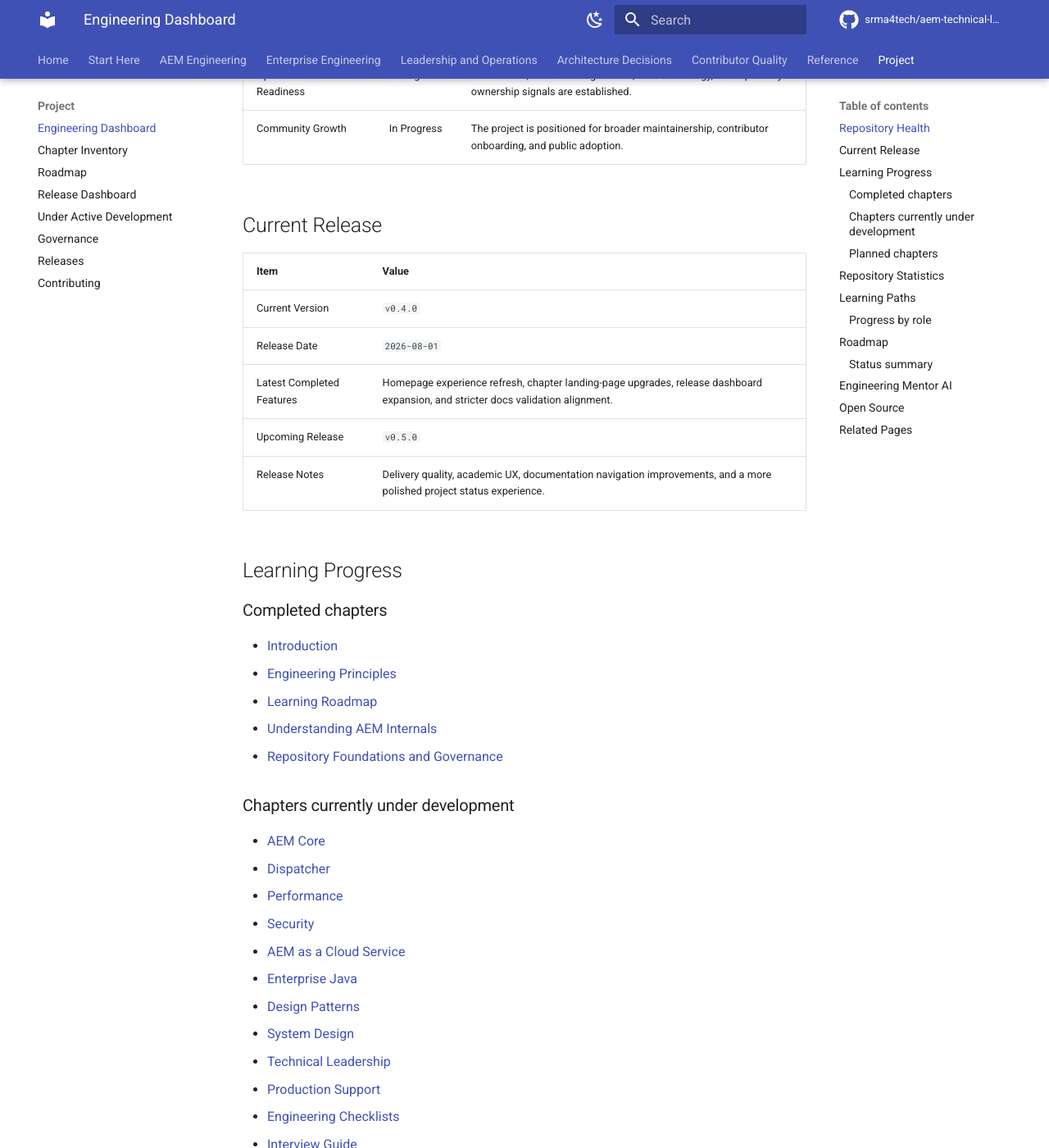
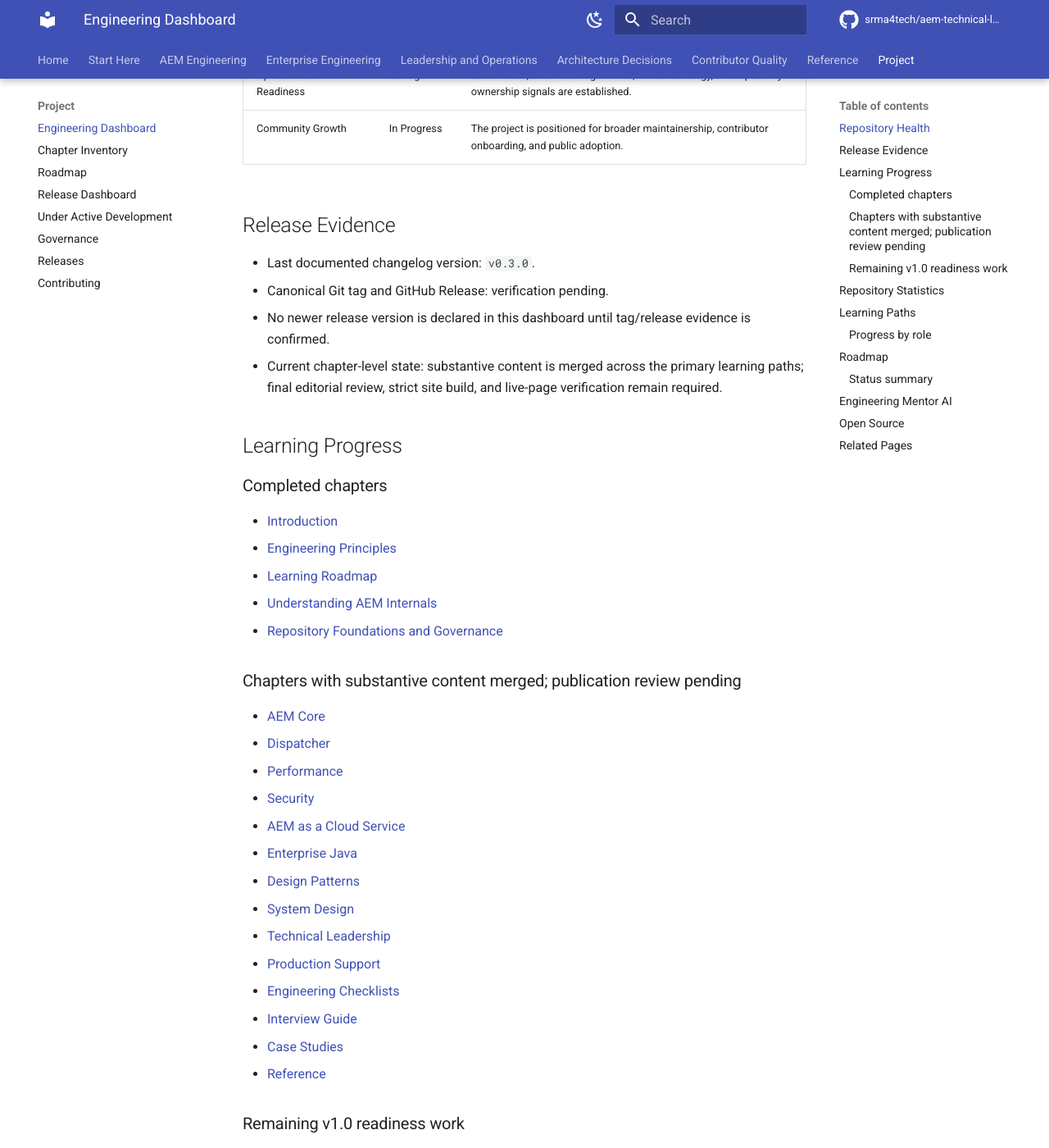
Before and after one commit to srma4tech/aem-technical-lead-playbook, an MkDocs documentation site: the page built from docs/engineering-dashboard.md, in a window 1280 px wide and 1400 px high, scrolled down 1206 px. Shown: the whole window at 82% size. Built offline with MkDocs 1.6.1 and Material for MkDocs 9.7.7, drawn with Linux system fonts in a browser that asks for light colours; comment, search, counter and statistics services are not loaded; some of the changed text lies outside the part shown.

Commit message:
docs: replace stale progress claims with evidence-based status

````diff
--- a/docs/engineering-dashboard.md
+++ b/docs/engineering-dashboard.md
@@ -5,8 +5,8 @@ This dashboard is the central status surface for the AEM Technical Lead Playbook
 
 ## Repository Health
 
-!!! warning "Baseline reconciliation in progress"
-The dashboard records `v0.4.0` and 74% overall progress, while `CHANGELOG.md` and the Release Dashboard identify `v0.3.0` as the latest documented release. The release tag and GitHub release evidence must be checked before choosing a canonical version. Overall and role-based progress figures are provisional until a chapter-level acceptance inventory supports them.
+!!! warning "Release evidence pending"
+The last documented changelog version is `v0.3.0`, while this dashboard previously recorded `v0.4.0`. Canonical Git tag and GitHub Release evidence still needs verification. Do not use a percentage estimate as a completion claim; chapter status is tracked in the inventory and requires editorial and live-site evidence.
 
 The repository is evolving from a strong documentation foundation into an engineering education platform with clearer delivery signals, role-based progression, and production-readiness language.
 
@@ -22,15 +22,12 @@ The repository is evolving from a strong documentation foundation into an engine
 | Open Source Readiness      | Strong      | Governance, contribution guidance, release strategy, and repository ownership signals are established.              |
 | Community Growth           | In Progress | The project is positioned for broader maintainership, contributor onboarding, and public adoption.                  |
 
-## Current Release
+## Release Evidence
 
-| Item                      | Value                                                                                                                            |
-| ------------------------- | -------------------------------------------------------------------------------------------------------------------------------- |
-| Current Version           | `v0.4.0`                                                                                                                         |
-| Release Date              | `2026-08-01`                                                                                                                     |
-| Latest Completed Features | Homepage experience refresh, chapter landing-page upgrades, release dashboard expansion, and stricter docs validation alignment. |
-| Upcoming Release          | `v0.5.0`                                                                                                                         |
-| Release Notes             | Delivery quality, academic UX, documentation navigation improvements, and a more polished project status experience.             |
+- Last documented changelog version: `v0.3.0`.
+- Canonical Git tag and GitHub Release: verification pending.
+- No newer release version is declared in this dashboard until tag/release evidence is confirmed.
+- Current chapter-level state: substantive content is merged across the primary learning paths; final editorial review, strict site build, and live-page verification remain required.
 
 ## Learning Progress
 
@@ -42,7 +39,7 @@ The repository is evolving from a strong documentation foundation into an engine
 - [Understanding AEM Internals](20-understanding-aem-internals/README.md)
 - [Repository Foundations and Governance](https://github.com/srma4tech/aem-technical-lead-playbook/blob/main/README.md)
 
-### Chapters currently under development
+### Chapters with substantive content merged; publication review pending
 
 - [AEM Core](02-aem-core/README.md)
 - [Dispatcher](03-dispatcher/README.md)
@@ -59,18 +56,15 @@ The repository is evolving from a strong documentation foundation into an engine
 - [Case Studies](14-case-studies/README.md)
 - [Reference](15-reference/README.md)
 
-### Planned chapters
+### Remaining v1.0 readiness work
 
-- Advanced enterprise architecture playbooks
-- Public ready-to-ship release and maintainer enablement
-- Broader contributor-led editorial maturity model
+- Technical and editorial audit across all substantive chapters
+- Verify strict MkDocs build and GitHub Pages deployment
+- Inspect live pages, navigation, responsive layout, and key links
+- Confirm canonical release tag and GitHub Release evidence
+- Resolve any remaining accessibility, source, or content-quality gaps
 
-```mermaid
-pie title Learning Progress Mix
-    "Completed" : 5
-    "In Progress" : 14
-    "Planned" : 3
-```
+Progress percentages are intentionally omitted until the chapter inventory supports a defensible acceptance-based calculation.
 
 ## Repository Statistics
 
@@ -78,16 +72,7 @@ These figures represent the current repository structure and documentation asset
 
 | Metric                | Count |
 | --------------------- | ----: |
-| Markdown Pages        |    61 |
-| Architecture Diagrams |     8 |
-| Mermaid Diagrams      |     0 |
-| Templates             |     9 |
-| Checklists            |    10 |
-| ADRs                  |     7 |
-| Interview Questions   |     1 |
-| Production Stories    |     0 |
-| Examples              |     0 |
-| Cross References      |    61 |
+Counts are not repeated here until they can be regenerated from the current repository tree; use the chapter inventory and repository search for current coverage.
 
 !!! note "Maintenance note"
 Repository statistics should be updated as the project grows. The current counts represent the present documentation and asset inventory used to support the handbook.
````
